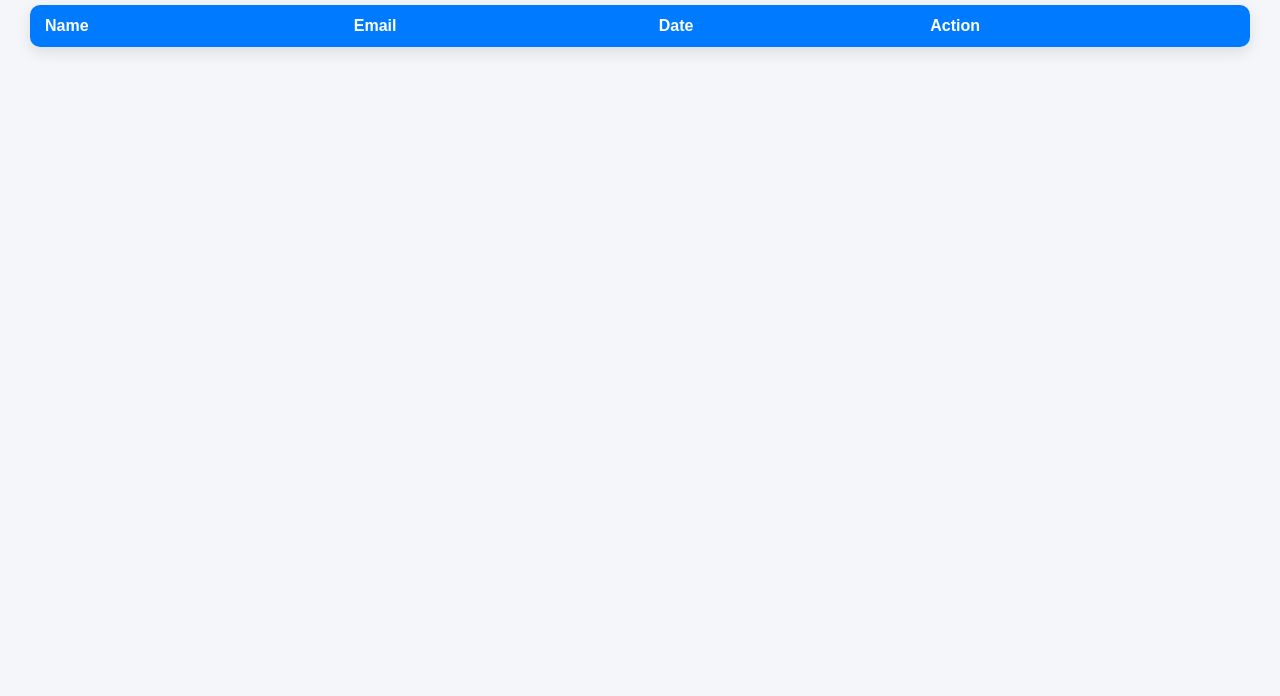
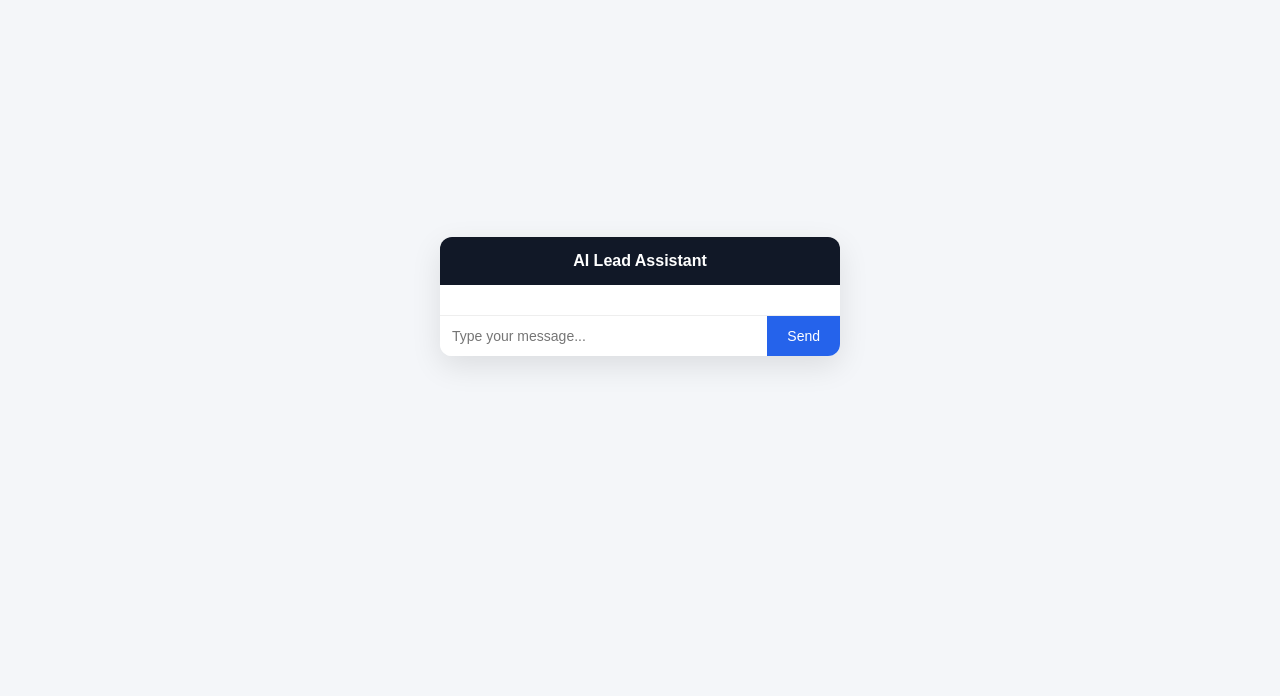
Before and after one commit to snowskye16/Lead-Chatbot, a website: page public/admin.html in a window 1280 px wide. Shown: the part 104-800 px from the top of the page. Drawn offline with Linux system fonts and the light colour scheme; no server answers.

Commit message:
professional UI upgrade

```diff
--- a/public/admin.html
+++ b/public/admin.html
@@ -1,109 +1,140 @@
 <!DOCTYPE html>
 <html>
 <head>
-<meta charset="UTF-8">
-<title>Admin Dashboard - Leads</title>
+  <title>AI Lead Chatbot</title>
+  <meta name="viewport" content="width=device-width, initial-scale=1.0" />
 
   <style>
     body {
+      margin: 0;
       font-family: Arial, sans-serif;
       background: #f4f6f9;
-  margin: 0;
-  padding: 30px;
+      display: flex;
+      justify-content: center;
+      align-items: center;
+      height: 100vh;
     }
 
-h1 {
-  margin-bottom: 20px;
+    .chat-container {
+      width: 400px;
+      max-width: 95%;
+      background: white;
+      border-radius: 12px;
+      box-shadow: 0 10px 30px rgba(0,0,0,0.1);
+      display: flex;
+      flex-direction: column;
+      overflow: hidden;
     }
 
-table {
-  width: 100%;
-  border-collapse: collapse;
-  background: white;
-  border-radius: 10px;
-  overflow: hidden;
-  box-shadow: 0 5px 15px rgba(0,0,0,0.1);
+    .chat-header {
+      background: #111827;
+      color: white;
+      padding: 15px;
+      font-weight: bold;
+      text-align: center;
     }
 
-th, td {
-  padding: 12px 15px;
-  text-align: left;
+    .chat-box {
+      flex: 1;
+      padding: 15px;
+      overflow-y: auto;
+      display: flex;
+      flex-direction: column;
+      gap: 10px;
     }
 
-th {
-  background: #007bff;
+    .message {
+      padding: 10px 14px;
+      border-radius: 18px;
+      max-width: 75%;
+      font-size: 14px;
+    }
+
+    .user {
+      align-self: flex-end;
+      background: #2563eb;
       color: white;
     }
 
-tr:nth-child(even) {
-  background: #f2f2f2;
+    .bot {
+      align-self: flex-start;
+      background: #e5e7eb;
+      color: black;
     }
 
-button {
-  background: red;
+    .chat-input {
+      display: flex;
+      border-top: 1px solid #eee;
+    }
+
+    .chat-input input {
+      flex: 1;
+      border: none;
+      padding: 12px;
+      font-size: 14px;
+      outline: none;
+    }
+
+    .chat-input button {
+      border: none;
+      background: #2563eb;
       color: white;
-  border: none;
-  padding: 6px 10px;
-  border-radius: 6px;
+      padding: 0 20px;
       cursor: pointer;
+      font-size: 14px;
+    }
+
+    .chat-input button:hover {
+      background: #1e40af;
     }
   </style>
 </head>
 <body>
 
-<h1>📊 Lead Dashboard</h1>
+<div class="chat-container">
+  <div class="chat-header">
+    AI Lead Assistant
+  </div>
 
-<table>
-  <thead>
-    <tr>
-      <th>Name</th>
-      <th>Email</th>
-      <th>Date</th>
-      <th>Action</th>
-    </tr>
-  </thead>
-  <tbody id="leadTable"></tbody>
-</table>
+  <div class="chat-box" id="chat"></div>
+
+  <div class="chat-input">
+    <input id="message" placeholder="Type your message..." />
+    <button onclick="send()">Send</button>
+  </div>
+</div>
 
 <script>
-async function loadLeads() {
-  const response = await fetch("/api/leads");
-  const leads = await response.json();
+async function send() {
+  const input = document.getElementById("message");
+  const message = input.value.trim();
+  if (!message) return;
 
-  const table = document.getElementById("leadTable");
-  table.innerHTML = "";
+  const chat = document.getElementById("chat");
 
-  leads.slice().reverse().forEach((lead, reverseIndex) => {
-    const realIndex = leads.length - 1 - reverseIndex;
+  // Add user message
+  const userMsg = document.createElement("div");
+  userMsg.className = "message user";
+  userMsg.innerText = message;
+  chat.appendChild(userMsg);
 
-    const row = document.createElement("tr");
+  input.value = "";
 
-    row.innerHTML = `
-      <td>${lead.name}</td>
-      <td>${lead.email}</td>
-      <td>${new Date(lead.date).toLocaleString()}</td>
-      <td>
-        <button onclick="deleteLead(${realIndex})">
-          Delete
-        </button>
-      </td>
-    `;
-
-    table.appendChild(row);
-  });
-}
-
-async function deleteLead(index) {
-  if (!confirm("Are you sure you want to delete this lead?")) return;
-
-  await fetch(`/api/leads/${index}`, {
-    method: "DELETE"
+  const res = await fetch("/chat", {
+    method: "POST",
+    headers: { "Content-Type": "application/json" },
+    body: JSON.stringify({ message })
   });
 
-  loadLeads(); // auto refresh
+  const data = await res.json();
+
+  const botMsg = document.createElement("div");
+  botMsg.className = "message bot";
+  botMsg.innerText = data.reply || "No response";
+  chat.appendChild(botMsg);
+
+  chat.scrollTop = chat.scrollHeight;
 }
-
-loadLeads();
 </script>
 
 </body>
```
Lines whose indentation alone changed are shown as unchanged.
